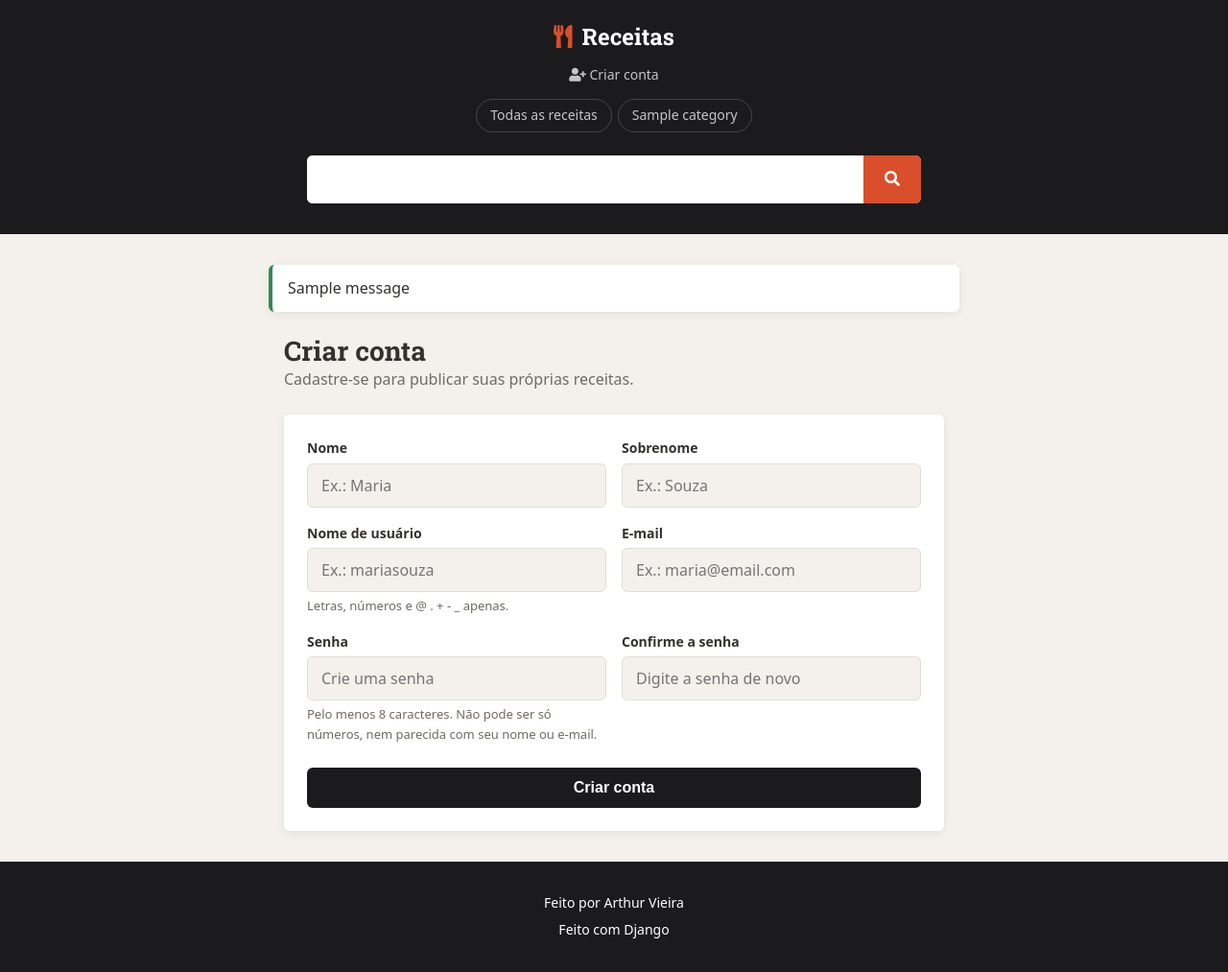
After one commit to artvsantos/django-projeto1, a Django app: page /authors/register/ in a window 1280 px wide. The commit adds this page. Shown: the whole page at 96% size. Run offline with Django 5.2, Linux system fonts and the light colour scheme; tables that the repository leaves empty hold one stand-in row (values such as "Sample post"); one stand-in notice (Sample message) is shown.

Commit message:
feat: cadastro de autor com validação de senha e e-mail único

```diff
--- /dev/null
+++ b/authors/apps.py
@@ -0,0 +1,6 @@
+from django.apps import AppConfig
+
+
+class AuthorsConfig(AppConfig):
+    default_auto_field = 'django.db.models.BigAutoField'
+    name = 'authors'
--- /dev/null
+++ b/authors/forms.py
@@ -0,0 +1,92 @@
+from django import forms
+from django.contrib.auth.models import User
+from django.contrib.auth.password_validation import validate_password
+from django.core.exceptions import ValidationError
+
+
+class RegisterForm(forms.ModelForm):
+    """Cadastro de autor.
+
+    A senha passa pelos mesmos validadores do AUTH_PASSWORD_VALIDATORS, com
+    os dados digitados no formulário, para barrar senha parecida com o nome
+    de usuário mesmo antes de o User existir no banco.
+    """
+
+    password = forms.CharField(
+        label='Senha',
+        widget=forms.PasswordInput(attrs={'placeholder': 'Crie uma senha'}),
+        help_text=(
+            'Pelo menos 8 caracteres. Não pode ser só números, nem parecida '
+            'com seu nome ou e-mail.'
+        ),
+    )
+    password2 = forms.CharField(
+        label='Confirme a senha',
+        widget=forms.PasswordInput(
+            attrs={'placeholder': 'Digite a senha de novo'},
+        ),
+    )
+
+    class Meta:
+        model = User
+        fields = ['first_name', 'last_name', 'username', 'email', 'password']
+        labels = {
+            'first_name': 'Nome',
+            'last_name': 'Sobrenome',
+            'username': 'Nome de usuário',
+            'email': 'E-mail',
+        }
+        help_texts = {
+            'username': 'Letras, números e @ . + - _ apenas.',
+        }
+        widgets = {
+            'first_name': forms.TextInput(attrs={'placeholder': 'Ex.: Maria'}),
+            'last_name': forms.TextInput(attrs={'placeholder': 'Ex.: Souza'}),
+            'username': forms.TextInput(
+                attrs={'placeholder': 'Ex.: mariasouza'},
+            ),
+            'email': forms.EmailInput(
+                attrs={'placeholder': 'Ex.: maria@email.com'},
+            ),
+        }
+
+    def __init__(self, *args, **kwargs):
+        super().__init__(*args, **kwargs)
+        # No User do Django esses campos são opcionais; aqui não.
+        for name in ('first_name', 'last_name', 'email'):
+            self.fields[name].required = True
+
+    def clean_email(self):
+        email = self.cleaned_data['email']
+        if User.objects.filter(email__iexact=email).exists():
+            raise ValidationError('Já existe uma conta com este e-mail.')
+        return email
+
+    def clean(self):
+        cleaned_data = super().clean()
+        password = cleaned_data.get('password')
+        password2 = cleaned_data.get('password2')
+
+        if password and password2 and password != password2:
+            self.add_error('password2', 'As senhas não conferem.')
+
+        if password:
+            user = User(
+                username=cleaned_data.get('username', ''),
+                first_name=cleaned_data.get('first_name', ''),
+                last_name=cleaned_data.get('last_name', ''),
+                email=cleaned_data.get('email', ''),
+            )
+            try:
+                validate_password(password, user=user)
+            except ValidationError as error:
+                self.add_error('password', error)
+
+        return cleaned_data
+
+    def save(self, commit=True):
+        user = super().save(commit=False)
+        user.set_password(self.cleaned_data['password'])
+        if commit:
+            user.save()
+        return user
--- /dev/null
+++ b/authors/templates/authors/pages/register.html
@@ -0,0 +1,39 @@
+{% extends 'global/base.html' %}
+
+{% block title %}Criar conta{% endblock title %}
+
+{% block content %}
+<div class="main-content container form-page">
+    <div class="form-intro">
+        <h2 class="form-title">Criar conta</h2>
+        <p class="form-subtitle">Cadastre-se para publicar suas próprias receitas.</p>
+    </div>
+
+    <form class="main-form" action="{% url 'authors:register' %}" method="POST" novalidate>
+        {% csrf_token %}
+
+        {% for error in form.non_field_errors %}
+            <p class="form-error">{{ error }}</p>
+        {% endfor %}
+
+        <div class="form-grid">
+            {% for field in form %}
+                <div class="form-group{% if field.errors %} form-group-error{% endif %}">
+                    <label for="{{ field.id_for_label }}">{{ field.label }}</label>
+                    {{ field }}
+
+                    {% if field.help_text %}
+                        <p class="form-help">{{ field.help_text }}</p>
+                    {% endif %}
+
+                    {% for error in field.errors %}
+                        <p class="form-error">{{ error }}</p>
+                    {% endfor %}
+                </div>
+            {% endfor %}
+        </div>
+
+        <button type="submit" class="button button-dark button-full-width">Criar conta</button>
+    </form>
+</div>
+{% endblock content %}
--- /dev/null
+++ b/authors/urls.py
@@ -0,0 +1,8 @@
+from django.urls import path
+from authors import views
+
+app_name = 'authors'
+
+urlpatterns = [
+    path('register/', views.register, name="register"),
+]
--- /dev/null
+++ b/authors/views.py
@@ -0,0 +1,19 @@
+from django.contrib import messages
+from django.shortcuts import redirect, render
+
+from authors.forms import RegisterForm
+
+
+def register(request):
+    form = RegisterForm(request.POST or None)
+
+    if request.method == 'POST' and form.is_valid():
+        form.save()
+        messages.success(
+            request, 'Conta criada com sucesso. Bem-vindo(a) ao Receitas!',
+        )
+        return redirect('recipes:home')
+
+    return render(request, 'authors/pages/register.html', context={
+        'form': form,
+    })
--- a/base_static/global/css/global-style.css
+++ b/base_static/global/css/global-style.css
@@ -99,6 +99,14 @@ h1, h2, h3 { font-family: var(--fonte-titulo); line-height: 1.2; }
     border-color: var(--cor-primaria);
     color: var(--cor-clara);
 }
+
+.main-header-account {
+    font-size: 1.4rem;
+    color: rgba(255, 255, 255, .75);
+}
+
+.main-header-account-link { transition: color .2s; }
+.main-header-account-link:hover { color: var(--cor-primaria); }
 
 /* ===== Busca ===== */
 
@@ -306,6 +314,77 @@ h1, h2, h3 { font-family: var(--fonte-titulo); line-height: 1.2; }
 
 .page-current:hover { background: var(--cor-primaria-escura); }
 
+/* ===== Mensagens ===== */
+
+.messages { margin-bottom: calc(var(--espaco) * 1.5); }
+
+.message {
+    max-width: 72rem;
+    margin: 0 auto .8rem;
+    padding: 1.2rem 1.6rem;
+    border-radius: var(--raio);
+    border-left: 4px solid var(--cor-escura);
+    background: var(--cor-clara);
+    box-shadow: var(--sombra);
+}
+
+.message-success { border-left-color: #2e8b57; }
+.message-error { border-left-color: var(--cor-primaria); }
+
+/* ===== Formulários ===== */
+
+.form-page { max-width: 72rem; }
+
+.form-intro { margin-bottom: calc(var(--espaco) * 1.5); }
+.form-title { font-size: 2.8rem; }
+.form-subtitle { color: var(--cor-texto-suave); }
+
+.main-form {
+    background: var(--cor-clara);
+    border-radius: var(--raio);
+    box-shadow: var(--sombra);
+    padding: calc(var(--espaco) * 1.5);
+}
+
+.form-grid {
+    display: grid;
+    grid-template-columns: repeat(2, 1fr);
+    gap: var(--espaco);
+    margin-bottom: calc(var(--espaco) * 1.5);
+}
+
+.form-group { display: flex; flex-direction: column; gap: .4rem; }
+
+.form-group label { font-weight: 600; font-size: 1.4rem; }
+
+.form-group input {
+    padding: 1.1rem 1.4rem;
+    border: 1px solid var(--cor-borda);
+    border-radius: var(--raio);
+    font-size: 1.6rem;
+    font-family: inherit;
+    background: var(--cor-fundo);
+    transition: border-color .2s;
+}
+
+.form-group input:focus {
+    outline: none;
+    border-color: var(--cor-escura);
+    background: var(--cor-clara);
+}
+
+.form-group-error input { border-color: var(--cor-primaria); }
+
+.form-help { font-size: 1.3rem; color: var(--cor-texto-suave); }
+
+.form-error {
+    font-size: 1.3rem;
+    color: var(--cor-primaria-escura);
+    font-weight: 600;
+}
+
+.main-form button { border: none; cursor: pointer; font-size: 1.6rem; }
+
 /* ===== Rodapé ===== */
 
 .main-footer {
@@ -325,6 +404,7 @@ h1, h2, h3 { font-family: var(--fonte-titulo); line-height: 1.2; }
 
 @media (max-width: 600px) {
     .main-content-list { grid-template-columns: 1fr; }
+    .form-grid { grid-template-columns: 1fr; }
     .page-intro-title { font-size: 2.4rem; }
     .recipe-meta-container { flex-direction: column; }
     .recipe-meta + .recipe-meta {
--- a/base_templates/global/base.html
+++ b/base_templates/global/base.html
@@ -10,6 +10,7 @@
     {% include "recipes/partials/search.html" %}
 
     <main class="main-content-container">
+        {% include "global/partials/messages.html" %}
 
         {% block content %}{% endblock content %}
 
--- /dev/null
+++ b/base_templates/global/partials/messages.html
@@ -0,0 +1,7 @@
+{% if messages %}
+    <div class="container messages">
+        {% for message in messages %}
+            <p class="message message-{{ message.tags }}">{{ message }}</p>
+        {% endfor %}
+    </div>
+{% endif %}
--- a/projeto/settings.py
+++ b/projeto/settings.py
@@ -47,6 +47,7 @@ INSTALLED_APPS = [
     'django.contrib.messages',
     'django.contrib.staticfiles',
     'recipes',
+    'authors',
 ]
 
 MIDDLEWARE = [
--- a/projeto/urls.py
+++ b/projeto/urls.py
@@ -22,6 +22,7 @@ from django.conf import settings
 urlpatterns = [
     path('admin/', admin.site.urls),
     path('', include('recipes.urls')),
+    path('authors/', include('authors.urls')),
 ]
 
 urlpatterns += static(settings.MEDIA_URL, document_root=settings.MEDIA_ROOT)
--- a/recipes/templates/recipes/partials/header.html
+++ b/recipes/templates/recipes/partials/header.html
@@ -7,6 +7,16 @@
                 <span class="main-logo-text">Receitas</span>
             </a>
         </h1>
+
+        <div class="main-header-account">
+            {% if user.is_authenticated %}
+                <span>Olá, {{ user.first_name|default:user.username }}</span>
+            {% else %}
+                <a class="main-header-account-link" href="{% url "authors:register" %}">
+                    <i class="fas fa-user-plus"></i> Criar conta
+                </a>
+            {% endif %}
+        </div>
 
         {% if menu_categories %}
             <nav class="main-nav">
```
Also changed, not shown: README.en.md (+6 -2 lines), authors/tests/test_author_register_form.py (added, +106 -0 lines), authors/tests/test_author_register_view.py (added, +62 -0 lines), README.md, authors/__init__.py (added), authors/tests/__init__.py (added).
